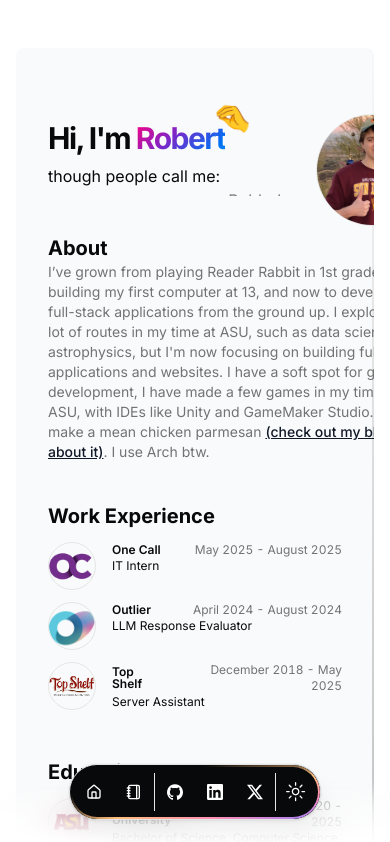
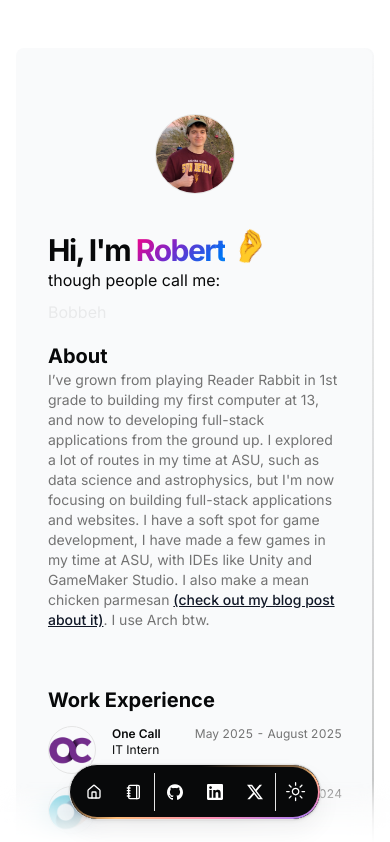
Before and after one commit to bdelucia/portfolio, a Next.js app: page / in a window 390 px wide. Shown: the top 842 px of the page. Built offline with nearby package versions, Linux system fonts and the light colour scheme.

Commit message:
feature: responsive hero section

```diff
--- a/src/app/page.tsx
+++ b/src/app/page.tsx
@@ -32,10 +32,24 @@
                 />
                 <section id="hero">
                     <div className="mx-auto w-full max-w-2xl sm:max-w-3xl lg:max-w-4xl space-y-8">
-                        <div className="gap-2 grid justify-between">
+                        <div className="gap-2 grid grid-cols-5 justify-between max-[460px]:flex max-[460px]:flex-col max-[460px]:gap-4">
+                            {/* Avatar for very small screens (above hero text) */}
+                            <div className="xs:hidden col-span-full row-start-1 row-span-1 flex justify-center items-center mb-4">
+                                <BlurFade delay={BLUR_FADE_DELAY}>
+                                    <Avatar className="size-20 border">
+                                        <AvatarImage
+                                            alt={DATA.name}
+                                            src={"/me.png"}
+                                        />
+                                        <AvatarFallback>
+                                            {DATA.initials}
+                                        </AvatarFallback>
+                                    </Avatar>
+                                </BlurFade>
+                            </div>
                             <section
                                 id="hero-text"
-                                className="col-span-3 row-span-1"
+                                className="col-span-3 row-start-0 row-span-1"
                             >
                                 <div className="text-3xl font-bold tracking-tighter sm:text-5xl xl:text-6xl/none">
                                     Hi, I&apos;m{" "}
@@ -71,18 +85,18 @@
                                         🤌
                                     </motion.span>
                                 </div>
-                                <div className="flex items-center gap-2 sm:gap-3 flex-nowrap">
-                                    <span className="md:text-lg whitespace-nowrap">
+                                <div className="flex flex-col gap-0">
+                                    <span className="md:text-lg">
                                         {DATA.description}
                                     </span>
                                     <WordRotate
                                         words={[...DATA.nicknames]}
-                                        className="inline-block text-left w-20 sm:w-24 md:w-28 flex-shrink-0 md:text-lg"
+                                        className="inline text-left w-20 sm:w-24 md:w-28 md:text-lg leading-none"
                                         duration={3000}
                                     />
                                 </div>
                             </section>
-                            <div className="row-start-2 col-span-5 md:col-span-3 row-span-3">
+                            <div className="row-start-2 col-span-full xs:col-span-5 md:col-span-3 row-span-3 max-[460px]:row-start-auto max-[460px]:col-span-auto max-[460px]:row-span-auto">
                                 <section id="about">
                                     <BlurFade delay={BLUR_FADE_DELAY * 3}>
                                         <h2 className="text-xl font-bold">
@@ -96,10 +110,10 @@
                                     </BlurFade>
                                 </section>
                             </div>
-                            <div className="col-start-4 col-span-2 row-span-1 md:row-span-5">
+                            <div className="col-start-4 col-span-2 row-span-1 md:row-span-5 max-[460px]:col-start-auto max-[460px]:col-span-auto max-[460px]:row-span-auto">
                                 <BlurFade delay={BLUR_FADE_DELAY}>
-                                    {/* Avatar for mobile/tablet (hidden on md and up) */}
-                                    <div className="md:hidden flex justify-center items-center">
+                                    {/* Avatar for mobile/tablet (hidden on md and up, but only xs and up) */}
+                                    <div className="xs:flex md:hidden hidden justify-center items-center">
                                         <Avatar className="size-28 border">
                                             <AvatarImage
                                                 alt={DATA.name}
--- a/src/data/resume.tsx
+++ b/src/data/resume.tsx
@@ -220,7 +220,7 @@
             links: [
                 {
                     type: "3D map (may take a while to load)",
-                    href: "https://odin-memory-game-ten.vercel.app/",
+                    href: "https://dub.sh/bobbeh-mc-server",
                     icon: <Icons.globe className="size-3" />,
                 },
             ],
--- a/tailwind.config.ts
+++ b/tailwind.config.ts
@@ -19,6 +19,9 @@
             },
         },
         extend: {
+            screens: {
+                xs: "460px",
+            },
             fontFamily: {
                 sans: ["var(--font-sans)", ...fontFamily.sans],
             },
@@ -78,7 +81,10 @@
             },
         },
     },
-  plugins: [require("tailwindcss-animate"), require("@tailwindcss/typography")],
+    plugins: [
+        require("tailwindcss-animate"),
+        require("@tailwindcss/typography"),
+    ],
 } satisfies Config;
 
 export default config;
```
Lines whose indentation alone changed are shown as unchanged.
